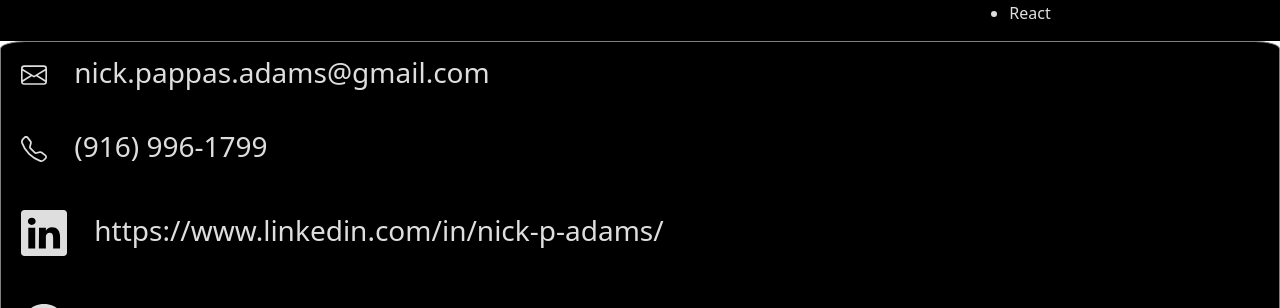
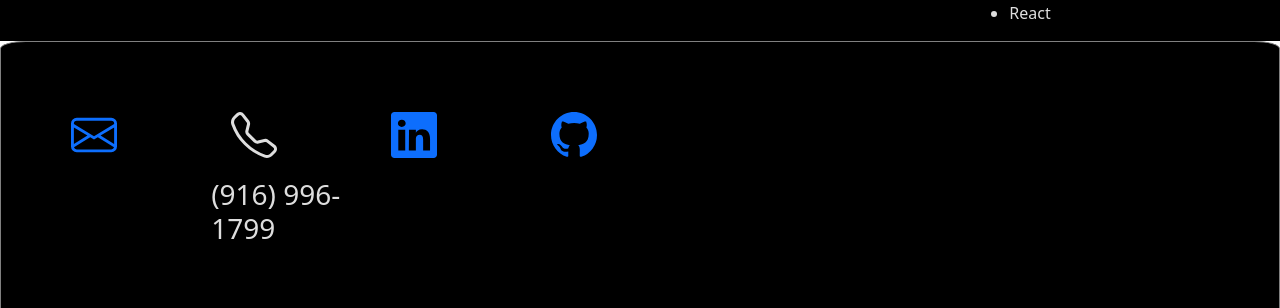
Before and after one commit to Nick-Adams-81/web-dev-portfolio-site, a Next.js app: page / in a window 1280 px wide. Shown: the part 644-952 px from the top of the page. Built offline with nearby package versions, Linux system fonts and the light colour scheme.

Commit message:
updated carousel image width

```diff
--- a/Components/HomeComponents/Carousel.js
+++ b/Components/HomeComponents/Carousel.js
@@ -48,7 +48,7 @@ const HomeCarousel = () => {
                     <Carousel.Caption>
                         <h3>Python</h3>
                         <p>My Python experience is limited but I have built a couple of small projects using this technology. I've built a bitcoin mining algorhythm and scrappers for my
-                            internship with verified athletics
+                            internship with verified
                         </p>
                     </Carousel.Caption>
                 </Carousel.Item>
@@ -57,27 +57,36 @@ const HomeCarousel = () => {
             <style jsx>{`
             .carousel {
                 height: 300px;
-                width: 100%;
+                width: 100vw%;
                 margin-top: 50px;
 
             }
             #img-1 {
                 background-image: url("https://images.unsplash.com/photo-1488590528505-98d2b5aba04b?ixlib=rb-1.2.1&ixid=MnwxMjA3fDB8MHxzZWFyY2h8Mnx8dGVjaG5vbG9neXxlbnwwfHwwfHw%3D&auto=format&fit=crop&w=400&q=60");
-                height: 200px;
+                height: 300px;
+                background-repeat: no-repeat;
+                background-size: 100%;
+                color: black;
             }
 
             #img-2 {
                 background-image: url("https://images.unsplash.com/photo-1526374965328-7f61d4dc18c5?ixlib=rb-1.2.1&ixid=MnwxMjA3fDB8MHxzZWFyY2h8NXx8dGVjaG5vbG9neXxlbnwwfHwwfHw%3D&auto=format&fit=crop&w=500&q=60");
-                height: 200px;
+                height: 300px;
+                background-repeat: no-repeat;
+                background-size: 100%;
             }
 
             #img-3 {
                 background-image: url("https://images.unsplash.com/photo-1551033406-611cf9a28f67?ixlib=rb-1.2.1&ixid=MnwxMjA3fDB8MHxzZWFyY2h8M3x8amF2YXxlbnwwfHwwfHw%3D&auto=format&fit=crop&w=500&q=60");
-                height: 200px;
+                height: 300px;
+                background-repeat: no-repeat;
+                background-size: 100%;
             }
             #img-4 {
                 background-image: url("https://images.unsplash.com/photo-1515879218367-8466d910aaa4?ixlib=rb-1.2.1&ixid=MnwxMjA3fDB8MHxzZWFyY2h8Mnx8cHl0aG9ufGVufDB8fDB8fA%3D%3D&auto=format&fit=crop&w=500&q=60");
-                height: 200px;
+                height: 300px;
+                background-repeat: no-repeat;
+                background-size: 100%;
             }
 
 
--- a/Components/HomeComponents/HomeLinks.js
+++ b/Components/HomeComponents/HomeLinks.js
@@ -1,34 +1,59 @@
-
+import Row from 'react-bootstrap/Row';
+import Col from 'react-bootstrap/Col';
 
 const HomeLinks = () => {
     return (
-        <>
+        <div id="links" className="mx-auto">
 
-            <div className="mx-auto" id="links">
+            <Row>
+                <Col sm={6} md={3}>
                     <h3 className="animate__animated animate__fadeIn">
-                    <svg xmlns="http://www.w3.org/2000/svg" width="26" height="26" fill="currentColor" className="bi bi-envelope" viewBox="0 0 16 16" id="email-logo">
+                        <a href="nick.pappas.adams@gmail.com">
+                            <svg xmlns="http://www.w3.org/2000/svg" width="46" height="46" fill="currentColor" className="bi bi-envelope" viewBox="0 0 16 16" id="email-logo">
                                 <path d="M0 4a2 2 0 0 1 2-2h12a2 2 0 0 1 2 2v8a2 2 0 0 1-2 2H2a2 2 0 0 1-2-2V4Zm2-1a1 1 0 0 0-1 1v.217l7 4.2 7-4.2V4a1 1 0 0 0-1-1H2Zm13 2.383-4.708 2.825L15 11.105V5.383Zm-.034 6.876-5.64-3.471L8 9.583l-1.326-.795-5.64 3.47A1 1 0 0 0 2 13h12a1 1 0 0 0 .966-.741ZM1 11.105l4.708-2.897L1 5.383v5.722Z" />
-                    </svg> nick.pappas.adams@gmail.com</h3>
+                            </svg>
+                        </a>
+                    </h3>
+                </Col>
+
+                <Col sm={6} md={3}>
                     <h3 className="animate__animated animate__fadeIn">
-                    <svg xmlns="http://www.w3.org/2000/svg" width="26" height="26" fill="currentColor" className="bi bi-telephone" viewBox="0 0 16 16" id="phone-logo">
+                        <svg xmlns="http://www.w3.org/2000/svg" width="46" height="46" fill="currentColor" className="bi bi-telephone" viewBox="0 0 16 16" id="phone-logo">
                             <path d="M3.654 1.328a.678.678 0 0 0-1.015-.063L1.605 2.3c-.483.484-.661 1.169-.45 1.77a17.568 17.568 0 0 0 4.168 6.608 17.569 17.569 0 0 0 6.608 4.168c.601.211 1.286.033 1.77-.45l1.034-1.034a.678.678 0 0 0-.063-1.015l-2.307-1.794a.678.678 0 0 0-.58-.122l-2.19.547a1.745 1.745 0 0 1-1.657-.459L5.482 8.062a1.745 1.745 0 0 1-.46-1.657l.548-2.19a.678.678 0 0 0-.122-.58L3.654 1.328zM1.884.511a1.745 1.745 0 0 1 2.612.163L6.29 2.98c.329.423.445.974.315 1.494l-.547 2.19a.678.678 0 0 0 .178.643l2.457 2.457a.678.678 0 0 0 .644.178l2.189-.547a1.745 1.745 0 0 1 1.494.315l2.306 1.794c.829.645.905 1.87.163 2.611l-1.034 1.034c-.74.74-1.846 1.065-2.877.702a18.634 18.634 0 0 1-7.01-4.42 18.634 18.634 0 0 1-4.42-7.009c-.362-1.03-.037-2.137.703-2.877L1.885.511z" />
                         </svg>  (916) 996-1799</h3>
+                </Col>
+
+                <Col sm={6} md={3}>
                     <h3 className="animate__animated animate__fadeIn">
+                        <a href=" https://www.linkedin.com/in/nick-p-adams/">
                             <svg xmlns="http://www.w3.org/2000/svg" width="46" height="46" fill="currentColor" className="bi bi-linkedin" viewBox="0 0 16 16" id="linkedin-logo">
                                 <path d="M0 1.146C0 .513.526 0 1.175 0h13.65C15.474 0 16 .513 16 1.146v13.708c0 .633-.526 1.146-1.175 1.146H1.175C.526 16 0 15.487 0 14.854V1.146zm4.943 12.248V6.169H2.542v7.225h2.401zm-1.2-8.212c.837 0 1.358-.554 1.358-1.248-.015-.709-.52-1.248-1.342-1.248-.822 0-1.359.54-1.359 1.248 0 .694.521 1.248 1.327 1.248h.016zm4.908 8.212V9.359c0-.216.016-.432.08-.586.173-.431.568-.878 1.232-.878.869 0 1.216.662 1.216 1.634v3.865h2.401V9.25c0-2.22-1.184-3.252-2.764-3.252-1.274 0-1.845.7-2.165 1.193v.025h-.016a5.54 5.54 0 0 1 .016-.025V6.169h-2.4c.03.678 0 7.225 0 7.225h2.4z" />
-                    </svg>  https://www.linkedin.com/in/nick-p-adams/</h3>
+                            </svg>
+                        </a>
+                    </h3>
+                </Col>
+
+                <Col sm={6} md={3}>
                     <h3 className="animate__animated animate__fadeIn">
 
+                        <a href="https://github.com/Nick-Adams-81">
                             <svg xmlns="http://www.w3.org/2000/svg" width="46" height="46" fill="currentColor" className="bi bi-github" viewBox="0 0 16 16" id="github-logo">
                                 <path d="M8 0C3.58 0 0 3.58 0 8c0 3.54 2.29 6.53 5.47 7.59.4.07.55-.17.55-.38 0-.19-.01-.82-.01-1.49-2.01.37-2.53-.49-2.69-.94-.09-.23-.48-.94-.82-1.13-.28-.15-.68-.52-.01-.53.63-.01 1.08.58 1.23.82.72 1.21 1.87.87 2.33.66.07-.52.28-.87.51-1.07-1.78-.2-3.64-.89-3.64-3.95 0-.87.31-1.59.82-2.15-.08-.2-.36-1.02.08-2.12 0 0 .67-.21 2.2.82.64-.18 1.32-.27 2-.27.68 0 1.36.09 2 .27 1.53-1.04 2.2-.82 2.2-.82.44 1.1.16 1.92.08 2.12.51.56.82 1.27.82 2.15 0 3.07-1.87 3.75-3.65 3.95.29.25.54.73.54 1.48 0 1.07-.01 1.93-.01 2.2 0 .21.15.46.55.38A8.012 8.012 0 0 0 16 8c0-4.42-3.58-8-8-8z" />
-                    </svg> https://github.com/Nick-Adams-81</h3>
-            </div>
+                            </svg>
+                        </a>
+                    </h3>
+                </Col>
+
+            </Row>
+
 
             <style jsx>{`
 
                     #links {
-                       display: block;
+                       display: flex;
                        height: 100%;
+
+                       padding: 50px;
                     }
 
                     h2 {
@@ -42,22 +67,30 @@ const HomeLinks = () => {
 
                     #github-logo {
                         margin: 20px;
+                        align-items: center;
                     }
+
 
                     #linkedin-logo {
                         margin: 20px;
+                        align-items: center;
                     }
 
                     #phone-logo {
                         margin: 20px;
+                        align-items: center;
+
                     }
 
                     #email-logo {
                         margin: 20px;
+                        align-items: center;
+
                     }
 
-            `}</style>
-        </>
+            `}
+            </style>
+        </div>
 
     )
 }
--- a/Components/LayoutComponents/Footer.js
+++ b/Components/LayoutComponents/Footer.js
@@ -22,7 +22,7 @@ const Footer = () => {
            h4 {
                text-align: center;
                color: #DEDEDE;
-               padding: 10px;
+               padding: 40px;
            }
         `}
 
```
Lines whose indentation alone changed are shown as unchanged.
